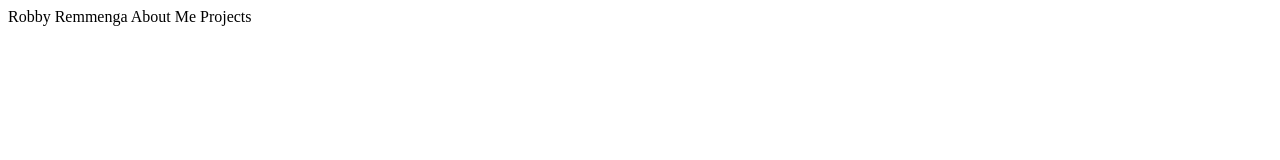
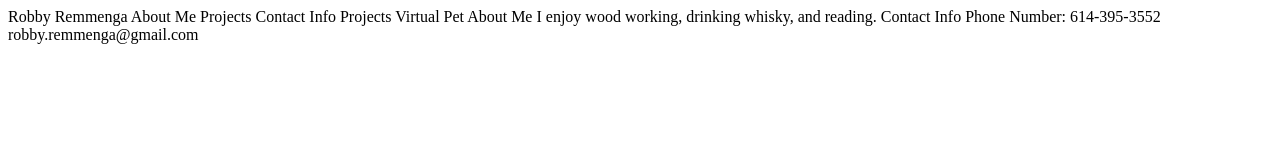
Before and after one commit to Robby614/Robby614.github.io, a plain HTML site: page index.html in a window 1280 px wide. Drawn offline with Linux system fonts and the light colour scheme.

Commit message:
Add a section with more information about me

```diff
--- a/index.html
+++ b/index.html
@@ -10,5 +10,17 @@
     Robby Remmenga
     About Me
     Projects
+    Contact Info
+
+    Projects
+    Virtual Pet
+
+    About Me
+    I enjoy wood working, drinking whisky, and reading.
+
+    Contact Info
+    Phone Number: 614-395-3552
+    robby.remmenga@gmail.com
+
 </body>
 </html>
```
